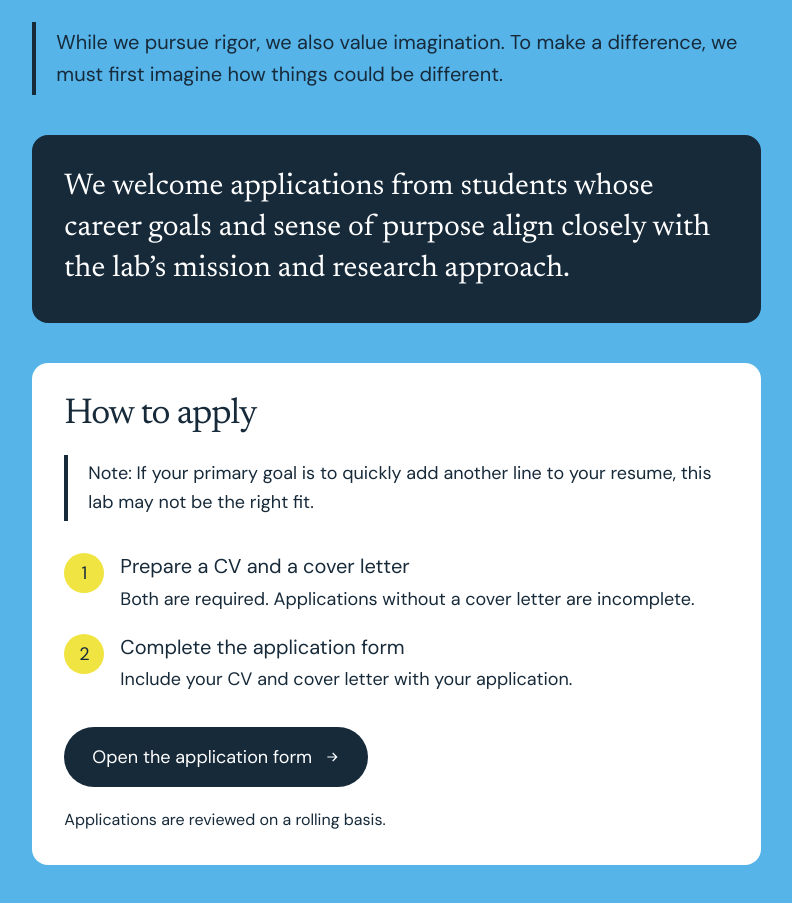
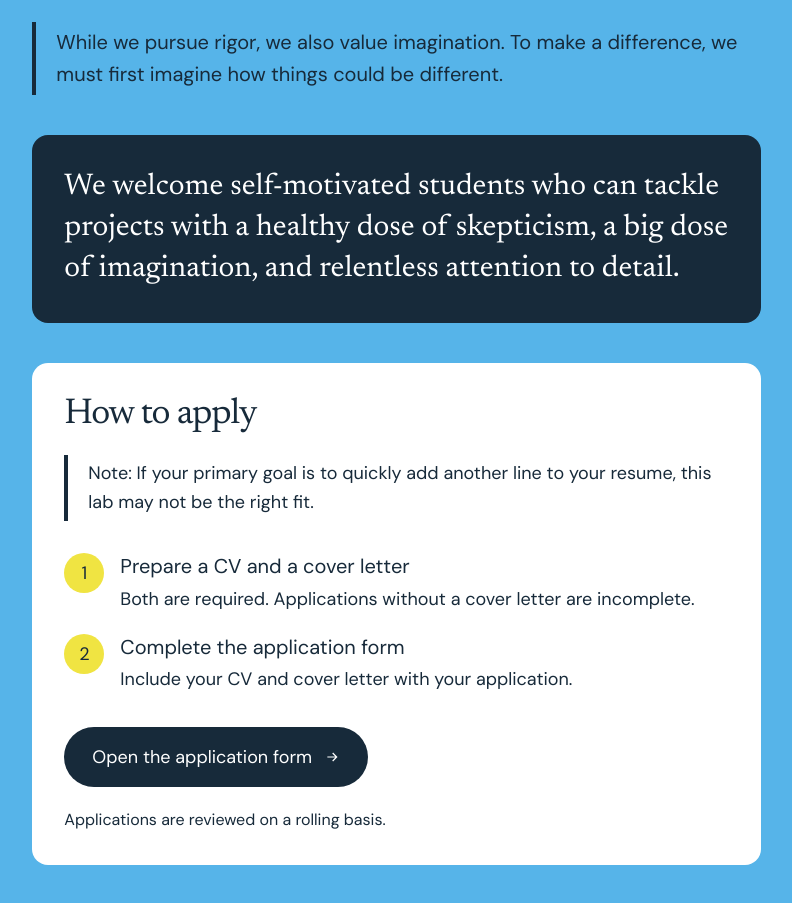
Before and after one commit to jaeyk/pof-lab, a React (Vite) app: page / in a window 1280 px wide. Shown: the part 4461-5364 px from the top of the page, without its empty margins (455-1247 px from the left). Built offline with nearby package versions, Linux system fonts and the light colour scheme; the HTML template or start-up script is replaced by a standard one; a web font is replaced by a local one.

Commit message:
Update site

```diff
--- a/src/App.tsx
+++ b/src/App.tsx
@@ -473,9 +473,9 @@ export default function App() {
 
 
                 <p className="mt-10 max-w-3xl rounded-2xl bg-[var(--ink)] p-7 font-display text-2xl leading-snug text-white md:p-8 md:text-3xl">
-                  We welcome applications from students whose career goals and sense of
-                  purpose align closely with the lab’s mission and research
-                  approach.
+                  We welcome self-motivated students who can tackle projects
+                  with a healthy dose of skepticism, a big dose of imagination,
+                  and relentless attention to detail.
                 </p>
 
                 <div
```
Also changed, not shown: 2 other files (tests, documents, lock files or other folders).
